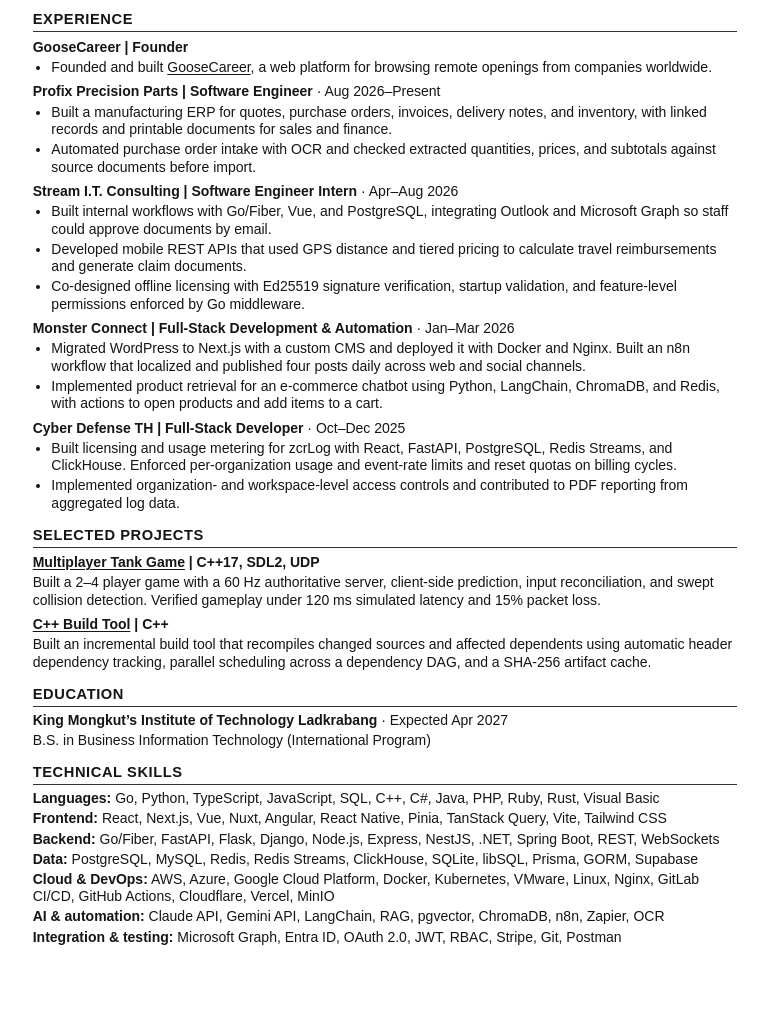
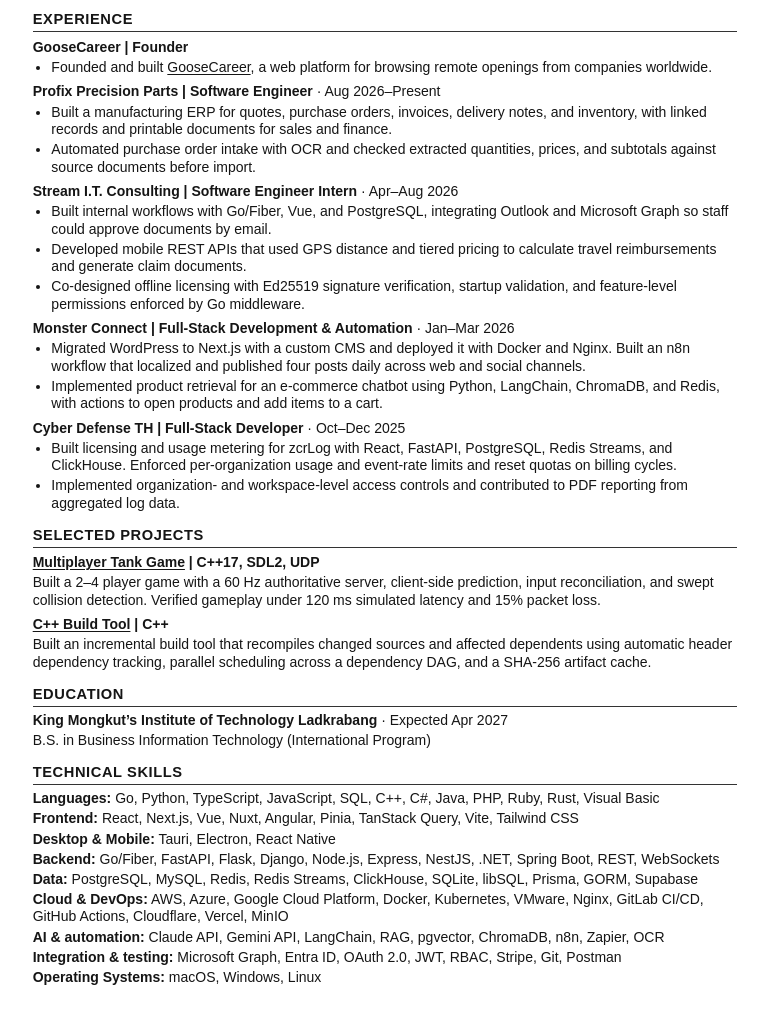
Before and after one commit to pigglegiggle/patcharaphon, a plain HTML site: page dist/cv.html in a window 1280 px wide. Shown: the part 88-1098 px from the top of the page, without its empty margins (255-1018 px from the left). Before the commit the page ends 1058 px from the top, so only its background shows below. Drawn offline with Linux system fonts and the light colour scheme.

Commit message:
Add desktop frameworks and operating systems to resume

```diff
--- a/dist/cv.html
+++ b/dist/cv.html
@@ -18,7 +18,7 @@ li + li { margin-top: 2pt; }
 article { break-inside: avoid; }
 .date { font-weight: normal; }
 @media print {
-  body { margin: 0; font-size: 10.25pt; line-height: 1.17; }
+  body { margin: 0; font-size: 10.25pt; line-height: 1.15; }
   h2 { margin-top: 7pt; }
   p { margin-block: 1pt; }
   li + li { margin-top: 1pt; }
@@ -87,12 +87,14 @@ article { break-inside: avoid; }
 <section>
 <h2>Technical Skills</h2>
 <p><strong>Languages:</strong> Go, Python, TypeScript, JavaScript, SQL, C++, C#, Java, PHP, Ruby, Rust, Visual Basic</p>
-<p><strong>Frontend:</strong> React, Next.js, Vue, Nuxt, Angular, React Native, Pinia, TanStack Query, Vite, Tailwind CSS</p>
+<p><strong>Frontend:</strong> React, Next.js, Vue, Nuxt, Angular, Pinia, TanStack Query, Vite, Tailwind CSS</p>
+<p><strong>Desktop &amp; Mobile:</strong> Tauri, Electron, React Native</p>
 <p><strong>Backend:</strong> Go/Fiber, FastAPI, Flask, Django, Node.js, Express, NestJS, .NET, Spring Boot, REST, WebSockets</p>
 <p><strong>Data:</strong> PostgreSQL, MySQL, Redis, Redis Streams, ClickHouse, SQLite, libSQL, Prisma, GORM, Supabase</p>
-<p><strong>Cloud &amp; DevOps:</strong> AWS, Azure, Google Cloud Platform, Docker, Kubernetes, VMware, Linux, Nginx, GitLab CI/CD, GitHub Actions, Cloudflare, Vercel, MinIO</p>
+<p><strong>Cloud &amp; DevOps:</strong> AWS, Azure, Google Cloud Platform, Docker, Kubernetes, VMware, Nginx, GitLab CI/CD, GitHub Actions, Cloudflare, Vercel, MinIO</p>
 <p><strong>AI &amp; automation:</strong> Claude API, Gemini API, LangChain, RAG, pgvector, ChromaDB, n8n, Zapier, OCR</p>
 <p><strong>Integration &amp; testing:</strong> Microsoft Graph, Entra ID, OAuth 2.0, JWT, RBAC, Stripe, Git, Postman</p>
+<p><strong>Operating Systems:</strong> macOS, Windows, Linux</p>
 </section>
 </main>
 </body>
```
Also changed, not shown: 1 other file.
